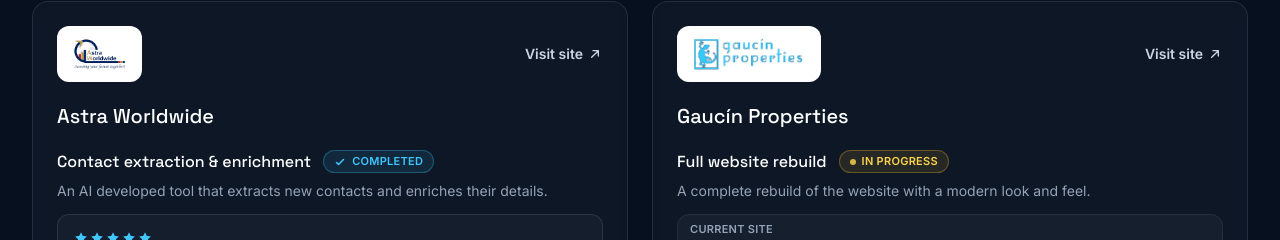
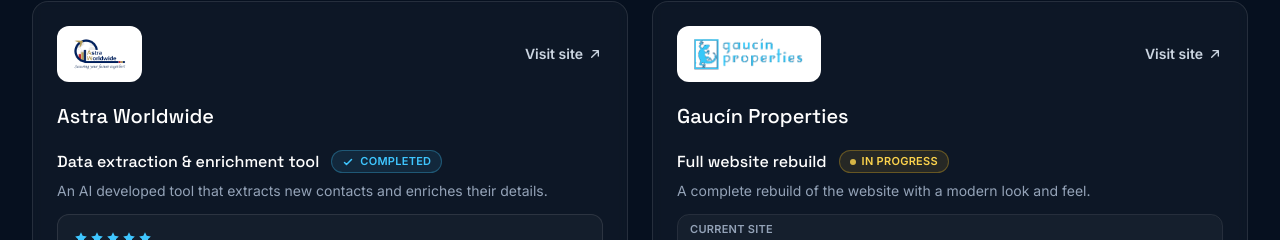
Before and after one commit to darrentang-ai/aimnow, a React (Vite) app: page / in a window 1280 px wide. Shown: the part 3791-4031 px from the top of the page. Built offline with nearby package versions, Linux system fonts and the light colour scheme.

Commit message:
Update copy to use data extraction terminology
Align FAQ and project titles: replace "data-mining" and "Contact
extraction" with "data extraction" for consistency.

```diff
--- a/src/components/FAQ.jsx
+++ b/src/components/FAQ.jsx
@@ -12,7 +12,7 @@
   },
   {
     q: 'Do you build custom tools, or just advise?',
-    a: 'Both. Beyond strategy, our AI Managers design and ship practical tools tailored to your workflow — from data-mining and enrichment engines to internal web apps. You get working software that fits how your team actually operates, not a generic off-the-shelf product.',
+    a: 'Both. Beyond strategy, our AI Managers design and ship practical tools tailored to your workflow — from data extraction and enrichment engines to internal web apps. You get working software that fits how your team actually operates, not a generic off-the-shelf product.',
   },
   {
     q: 'Will I be locked into an AI platform?',
--- a/src/components/Projects.jsx
+++ b/src/components/Projects.jsx
@@ -10,7 +10,7 @@
     projects: [
       {
         status: 'done',
-        title: 'Contact extraction & enrichment',
+        title: 'Data extraction & enrichment tool',
         desc: 'An AI developed tool that extracts new contacts and enriches their details.',
         review: {
           rating: 5,
```
